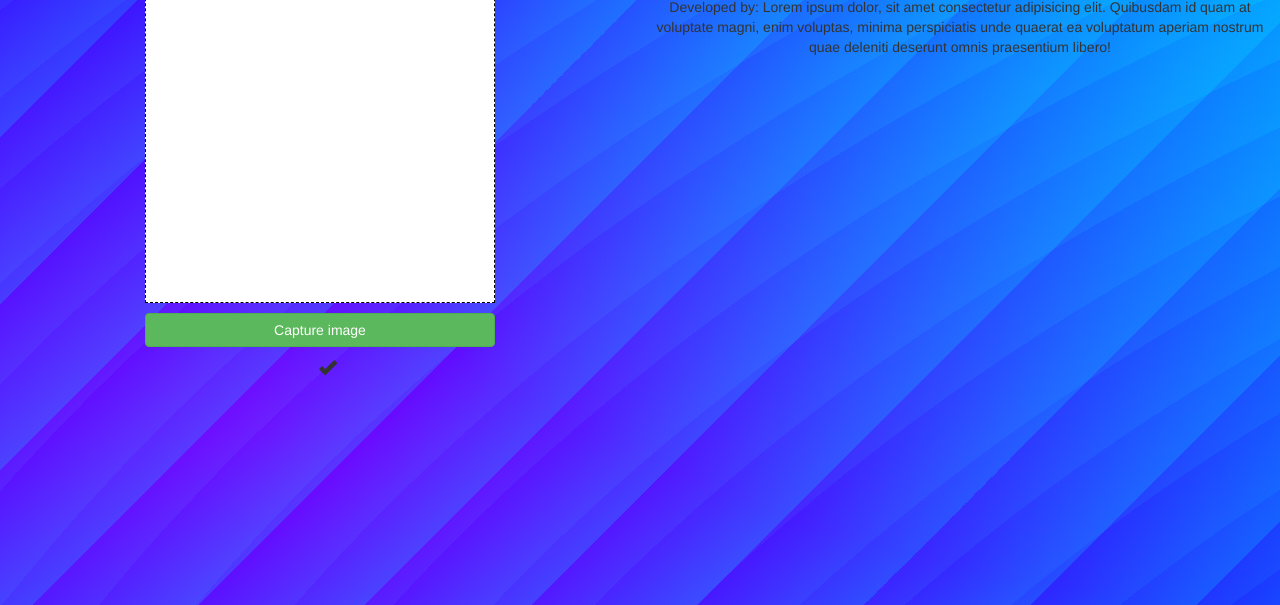
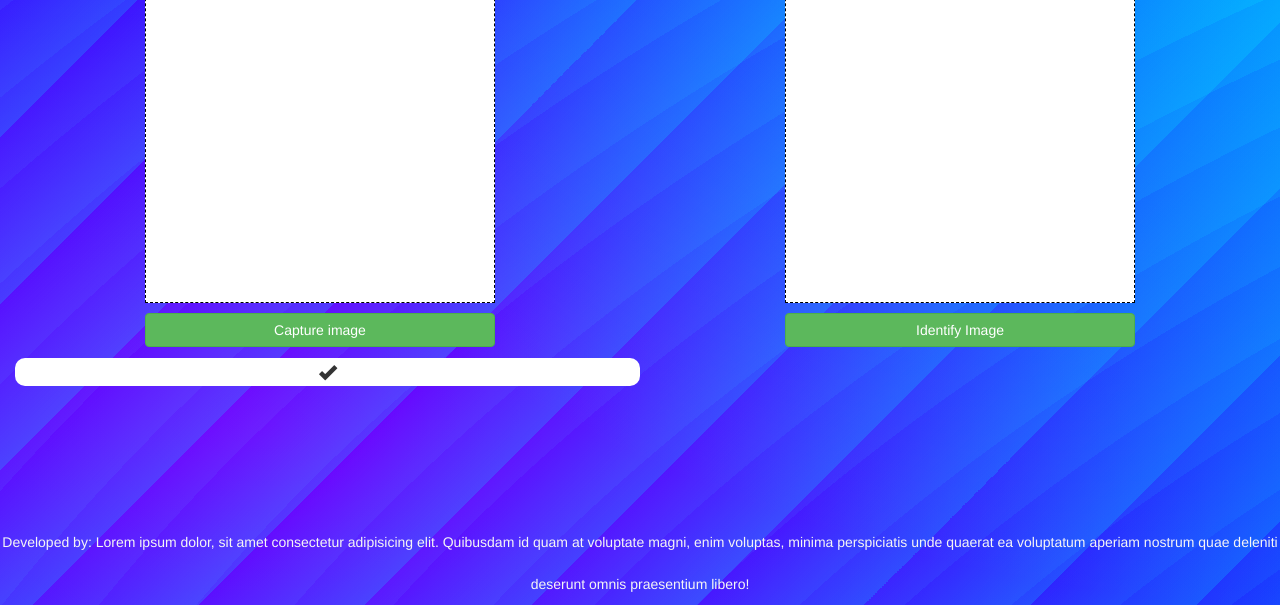
Before and after one commit to Pandademic/Mobilenet-Image-idenification, a plain HTML site: page index.html in a window 1280 px wide. Shown: the part 195-800 px from the top of the page. Drawn offline with nearby package versions, Linux system fonts and the light colour scheme; a script that the page names is missing; a web font is replaced by a local one.

Commit message:
Add files via upload

```diff
--- a/dist/style.css
+++ b/dist/style.css
@@ -14,21 +14,40 @@ body {
   height: 100px;
 }
 
-#camera {
+#camera, #result {
   background-color: white;
   border: black dashed 1px;
   width: 350px;
   height: 350px;
 }
 
-.main_div label {
-  color: white;
+.main_div kbd {
   width: 350px;
   padding: 10px;
   margin-top: 0px;
   box-shadow: 5px 5px 18px white;
+  margin-bottom: 10px;
 }
 .main_div button {
   width: 350px;
   margin-top: 10px;
 }
+
+.footer_div {
+  margin-bottom: 50px;
+}
+.footer_div h4 {
+  background: white;
+  border-radius: 10px;
+  padding: 5px;
+}
+
+.copy_right_footer {
+  position: fixed;
+  color: whitesmoke;
+  bottom: 0;
+  width: 100%;
+  line-height: 3;
+  text-align: center;
+  padding-top: 20px;
+}
```
